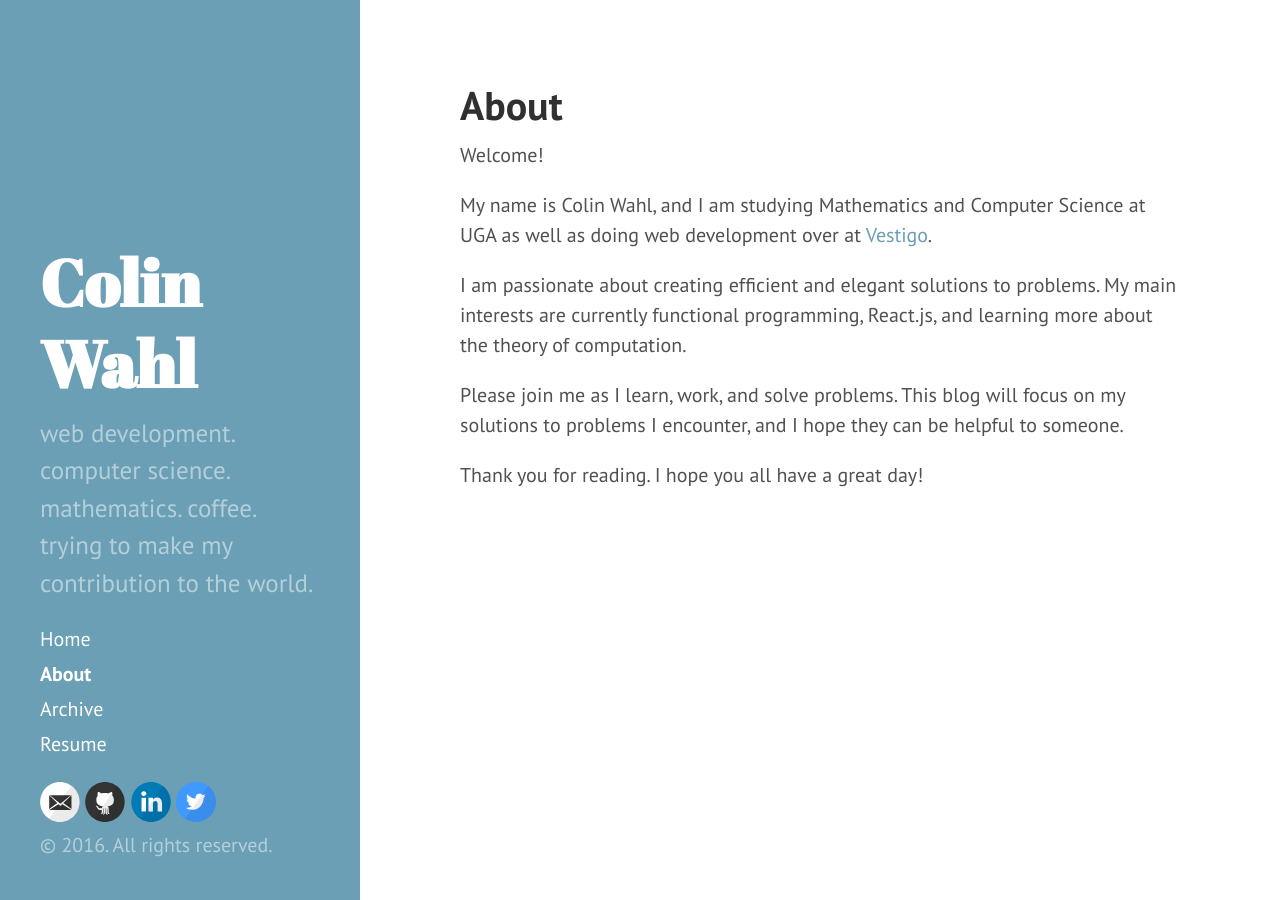
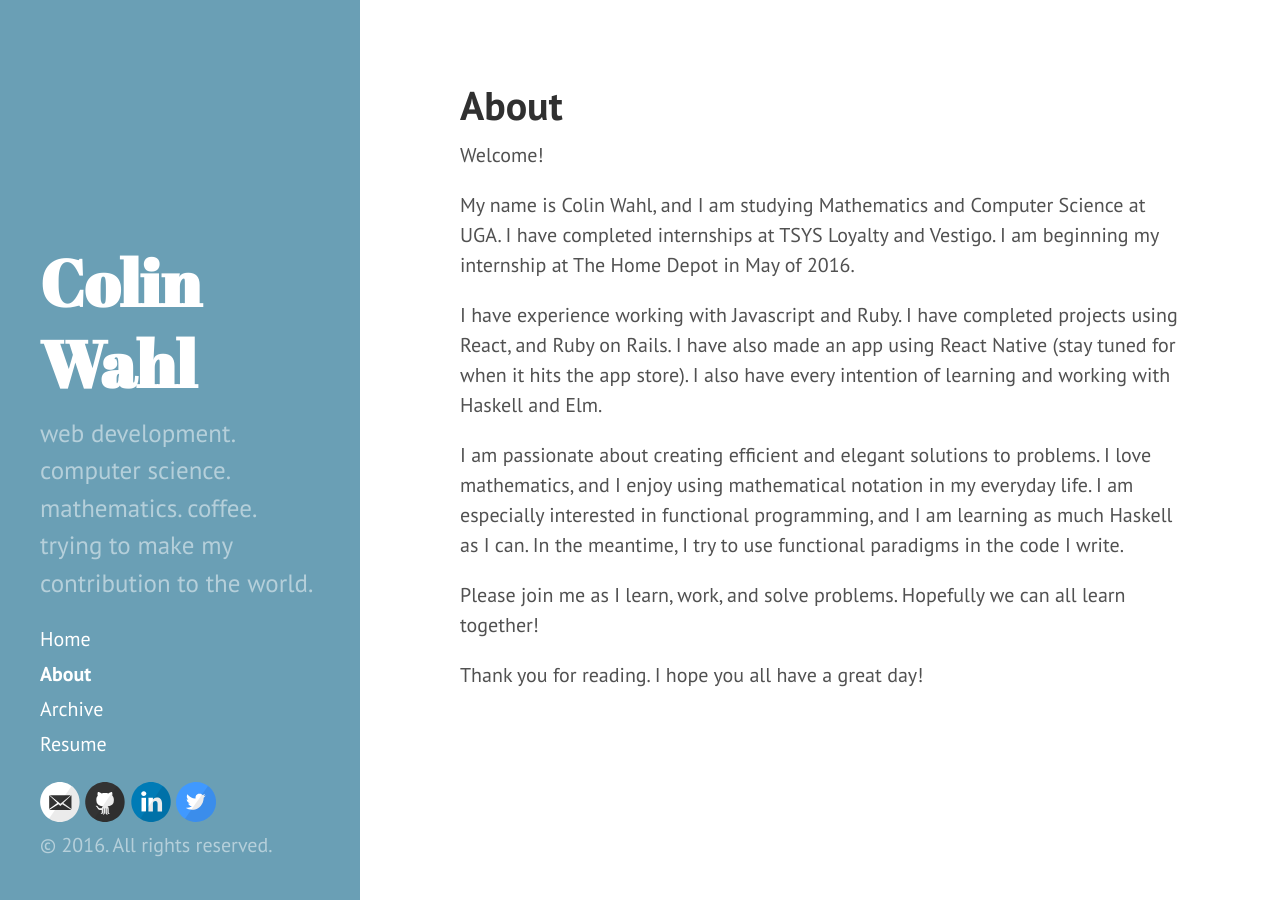
Before and after one commit to colinwahl/colinwahl.github.io, a Jekyll site: the page built from about.md, in a window 1280 px wide. Built offline with Jekyll 4.4.1, drawn with Linux system fonts in a browser that asks for light colours.

Commit message:
updated about me

```diff
--- a/about.md
+++ b/about.md
@@ -4,10 +4,12 @@ title: About
 ---
 Welcome!
 
-My name is Colin Wahl, and I am studying Mathematics and Computer Science at UGA as well as doing web development over at [Vestigo](https://vestigo.co/).
+My name is Colin Wahl, and I am studying Mathematics and Computer Science at UGA.  I have completed internships at TSYS Loyalty and Vestigo.  I am beginning my internship at The Home Depot in May of 2016.
 
-I am passionate about creating efficient and elegant solutions to problems.  My main interests are currently functional programming, React.js, and learning more about the theory of computation.
+I have experience working with Javascript and Ruby.  I have completed projects using React, and Ruby on Rails.  I have also made an app using React Native (stay tuned for when it hits the app store).  I also have every intention of learning and working with Haskell and Elm.
 
-Please join me as I learn, work, and solve problems.  This blog will focus on my solutions to problems I encounter, and I hope they can be helpful to someone.
+I am passionate about creating efficient and elegant solutions to problems.  I love mathematics, and I enjoy using mathematical notation in my everyday life.  I am especially interested in functional programming, and I am learning as much Haskell as I can.  In the meantime, I try to use functional paradigms in the code I write.
+
+Please join me as I learn, work, and solve problems.  Hopefully we can all learn together!
 
 Thank you for reading.  I hope you all have a great day!
```
Also changed, not shown: _posts/2016-4-6-Static-Portfolio-Site-Generator-with-Javascript.md (+1 -2 lines).
